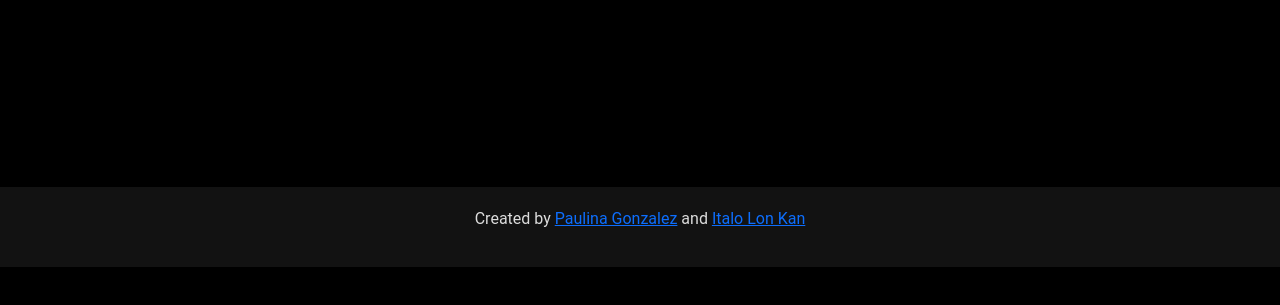
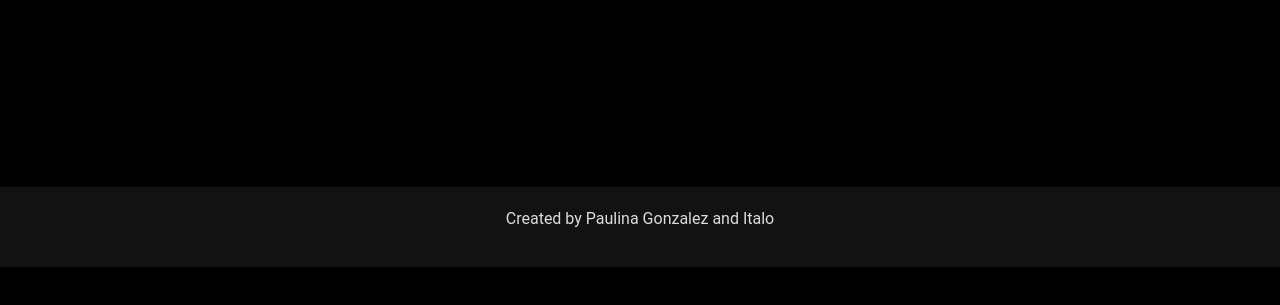
Before and after one commit to storres20/javascript_capstone, a website built with webpack: page src/index.html in a window 1280 px wide. Shown: the part 69-374 px from the top of the page. Built offline with nearby package versions, Linux system fonts and the light colour scheme; no server answers.

Commit message:
Revert "Moved tests to same folder and fixed some styling"

```diff
--- a/src/index.html
+++ b/src/index.html
@@ -4,6 +4,7 @@
     <meta charset="UTF-8" />
     <meta http-equiv="X-UA-Compatible" content="IE=edge" />
     <meta name="viewport" content="width=device-width, initial-scale=1.0" />
+    <!-- Bootstrap CSS -->
     <link
       href="https://cdn.jsdelivr.net/npm/bootstrap@5.0.2/dist/css/bootstrap.min.css"
       rel="stylesheet"
@@ -31,8 +32,10 @@
     </nav>
     <section class="cards-container"></section>
     <footer>
-      <p>Created by <span><a href="https://github.com/paulinagonzalezc">Paulina Gonzalez</a></span> and <span><a href="https://github.com/storres20">Italo Lon Kan</a></span></p>
+      <p>Created by Paulina Gonzalez and Italo</p>
     </footer>
+
+    <!-- Bootstrap JS -->
     <script
       src="https://cdn.jsdelivr.net/npm/bootstrap@5.0.2/dist/js/bootstrap.bundle.min.js"
       integrity="sha384-MrcW6ZMFYlzcLA8Nl+NtUVF0sA7MsXsP1UyJoMp4YLEuNSfAP+JcXn/tWtIaxVXM"
```
Also changed, not shown: _tests_/itemsCounter.test.js (renamed from src/test/itemsCounter.test.js, +1 -1 lines).
